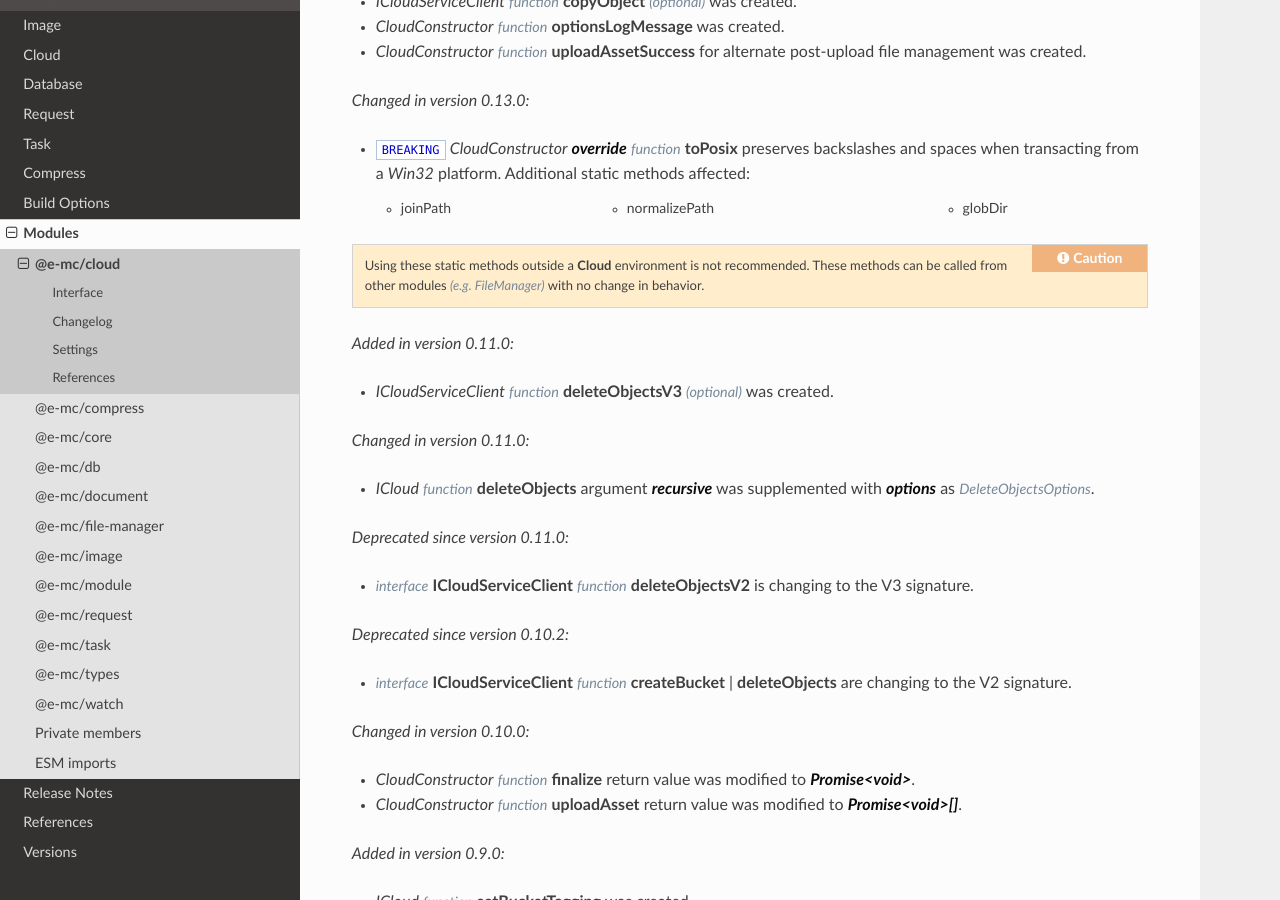
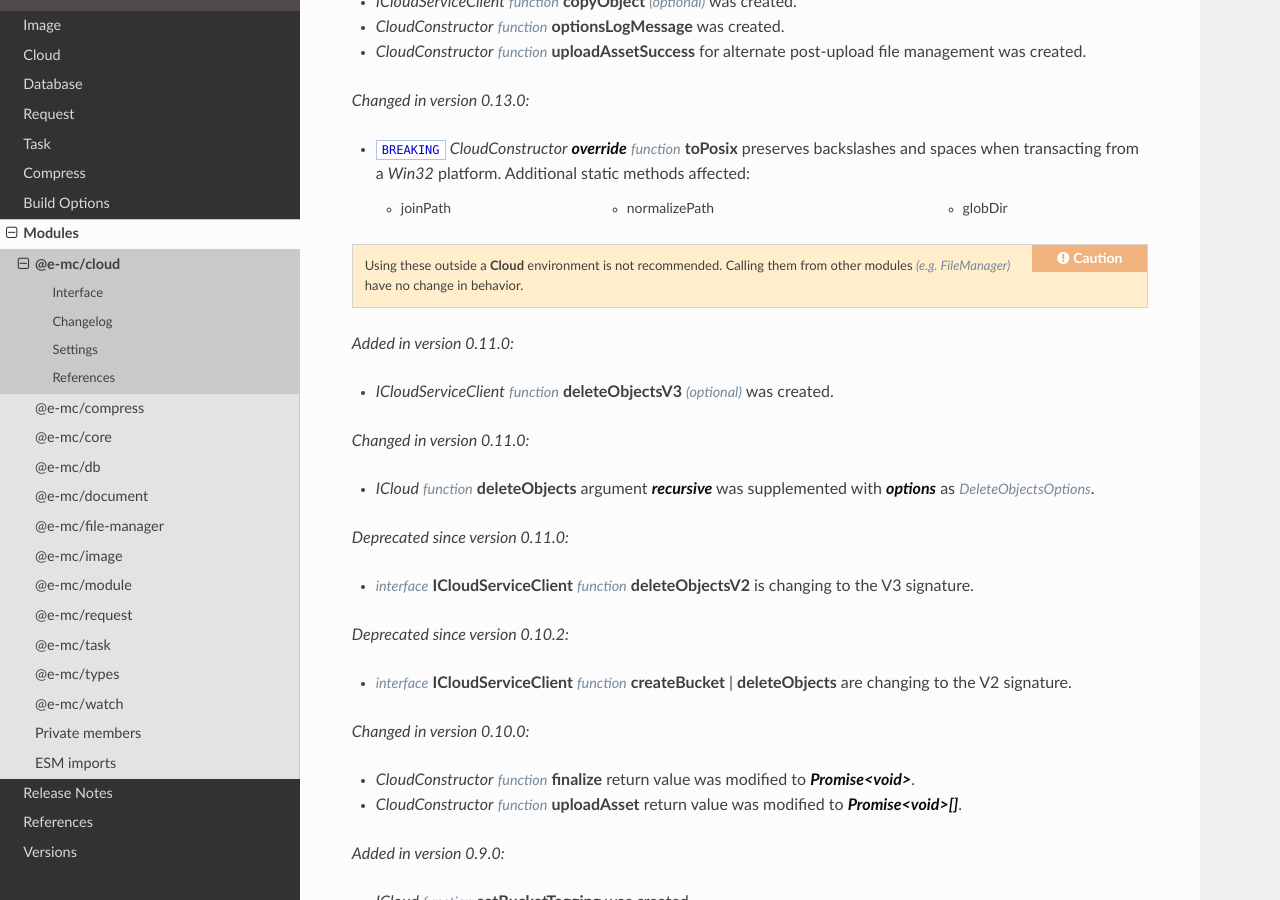
Before and after one commit to anpham6/chrome-docs, a Sphinx documentation site: the page built from source/modules/cloud.rst, in a window 1280 px wide and 900 px high, scrolled down 1870 px. Built offline with Sphinx 7.4.7 and the Read the Docs theme 3.1.0, drawn with Linux system fonts in a browser that asks for light colours.

```diff
--- a/source/modules/cloud.rst
+++ b/source/modules/cloud.rst
@@ -116,7 +116,7 @@ Changelog
       - normalizePath
       - globDir
 
-.. caution:: Using these static methods outside a **Cloud** environment is not recommended. These methods can be called from other modules :alt:`(e.g. FileManager)` with no change in behavior.
+.. caution:: Using these outside a **Cloud** environment is not recommended. Calling them from other modules :alt:`(e.g. FileManager)` have no change in behavior.
 
 .. versionadded:: 0.11.0
 
```
Also changed, not shown: source/release_notes/added.rst (+7 -0 lines).
